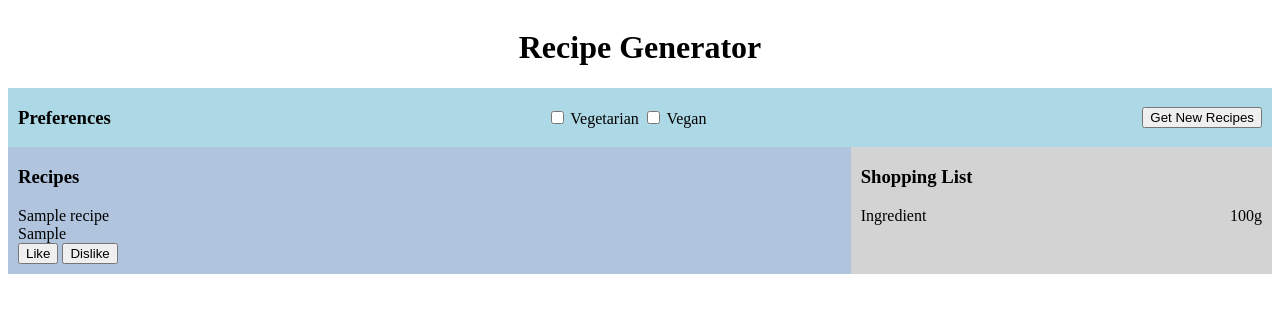
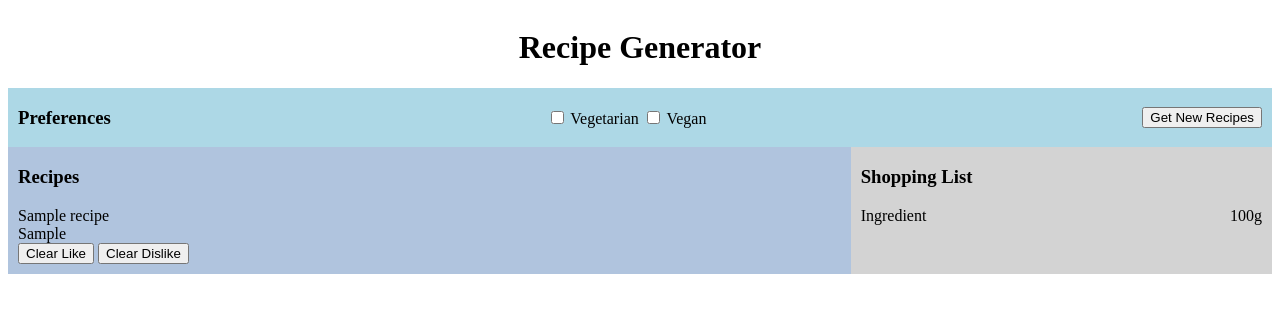
Before and after one commit to aslichampion/recipe-project, a Django app: template recipesite/templates/recipes/recipes.html in a window 1280 px wide. Shown: the top 313 px of the page. Run offline with Django 4.2, Linux system fonts and the light colour scheme; the template is opened without the code that fills it: most values are stand-ins (such as "Sample title", 1, 10 or a date in 2020).

Commit message:
added loop to show like/ dislike button context

```diff
--- a/recipesite/apps/recipes/views.py
+++ b/recipesite/apps/recipes/views.py
@@ -60,6 +60,8 @@ def showRecipes(request):
     }
     return HttpResponse(template.render(context, request))
 
+# def toggleLike():
+
 # Testing route, access at recipes/test
 # def getRecipeTest(request):
 
--- a/recipesite/templates/recipes/recipes.html
+++ b/recipesite/templates/recipes/recipes.html
@@ -36,8 +36,16 @@
                         <div id="recipe_title_{{ forloop.counter }}">{{ hit.recipe.label }}</div>
                         <div id="recipe_cuisine_{{ forloop.counter }}">{{ hit.recipe.cuisineType.0 }}</div>
                         <div id="recipe_buttons_{{ forloop.counter }}">
+                            {% if note.clear %}
                             <button id="recipe_button_like_{{ forloop.counter }}">Like</button>
+                            {% else %}
+                            <button id="recipe_button_clear_like_{{ forloop.counter }}">Clear Like</button>
+                            {% endif %}
+                            {% if disliked %}
                             <button id="recipe_button_dislike_{{ forloop.counter }}">Dislike</button>
+                            {% else %}
+                            <button id="recipe_button_clear_dislike_{{ forloop.counter }}">Clear Dislike</button>
+                            {% endif %}
                         </div>
                     </div>
                     {% empty %}
```
